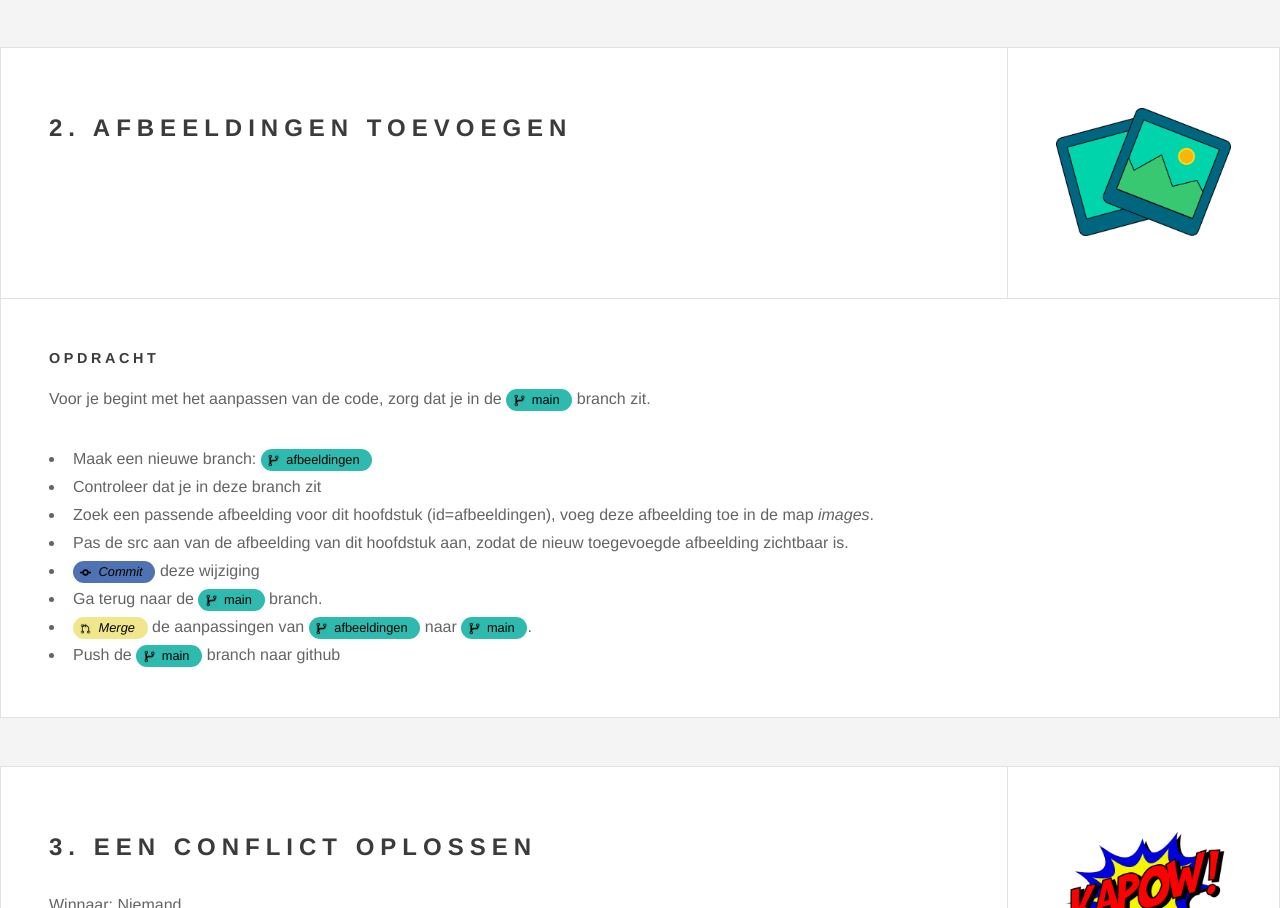
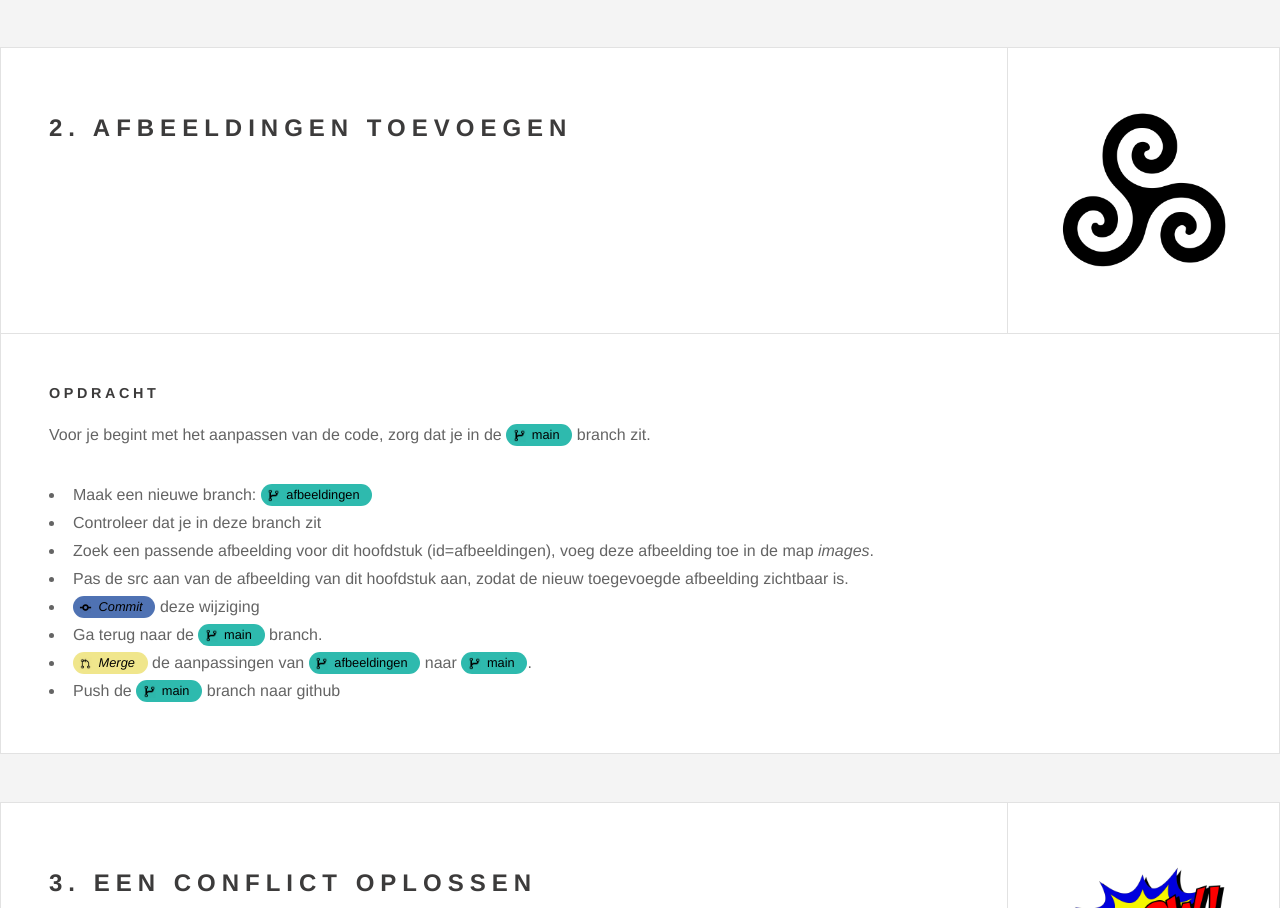
Before and after one commit to AtroJR/Github-toets, a plain HTML site: page VBH-LO2E-Toets/VBH-LO2E-Toets/index.html in a window 1280 px wide. Shown: the part 1297-2205 px from the top of the page. Drawn offline with Linux system fonts and the light colour scheme.

Commit message:
Plaatje verandered
Het is nu een symbol

```diff
--- a/VBH-LO2E-Toets/VBH-LO2E-Toets/index.html
+++ b/VBH-LO2E-Toets/VBH-LO2E-Toets/index.html
@@ -79,7 +79,7 @@
                         <h2>2. Afbeeldingen toevoegen</h2>
                     </div>
                     <div class="meta">
-                        <img src="images/pictures.png">
+                        <img src="images/release.png">
                     </div>
                 </header>
 
```
